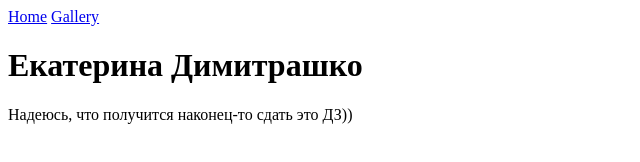
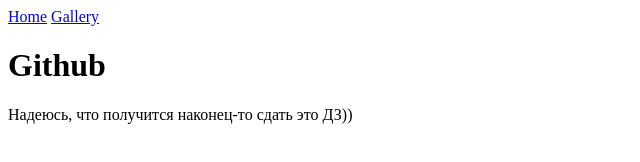
Before and after one commit to 8dkatya8d/HW4, a plain HTML site: page index.html in a window 1280 px wide. Shown: the whole page, without its empty margins (0-640 px from the left). Drawn offline with Linux system fonts and the light colour scheme.

Commit message:
Change title and h1

```diff
--- a/index.html
+++ b/index.html
@@ -1,12 +1,12 @@
 <!DOCTYPE html>
 <html>
     <head>
-        <title>First Homework</title>
+        <title>HW4</title>
     </head>
     <body>
         <a href="index.html">Home</a>
         <a href="pages/gallery.html">Gallery</a>
-        <h1>Екатерина Димитрашко</h1>
+        <h1>Github</h1>
         <p>
             Надеюсь, что получится наконец-то сдать это ДЗ))
         </p>
```
